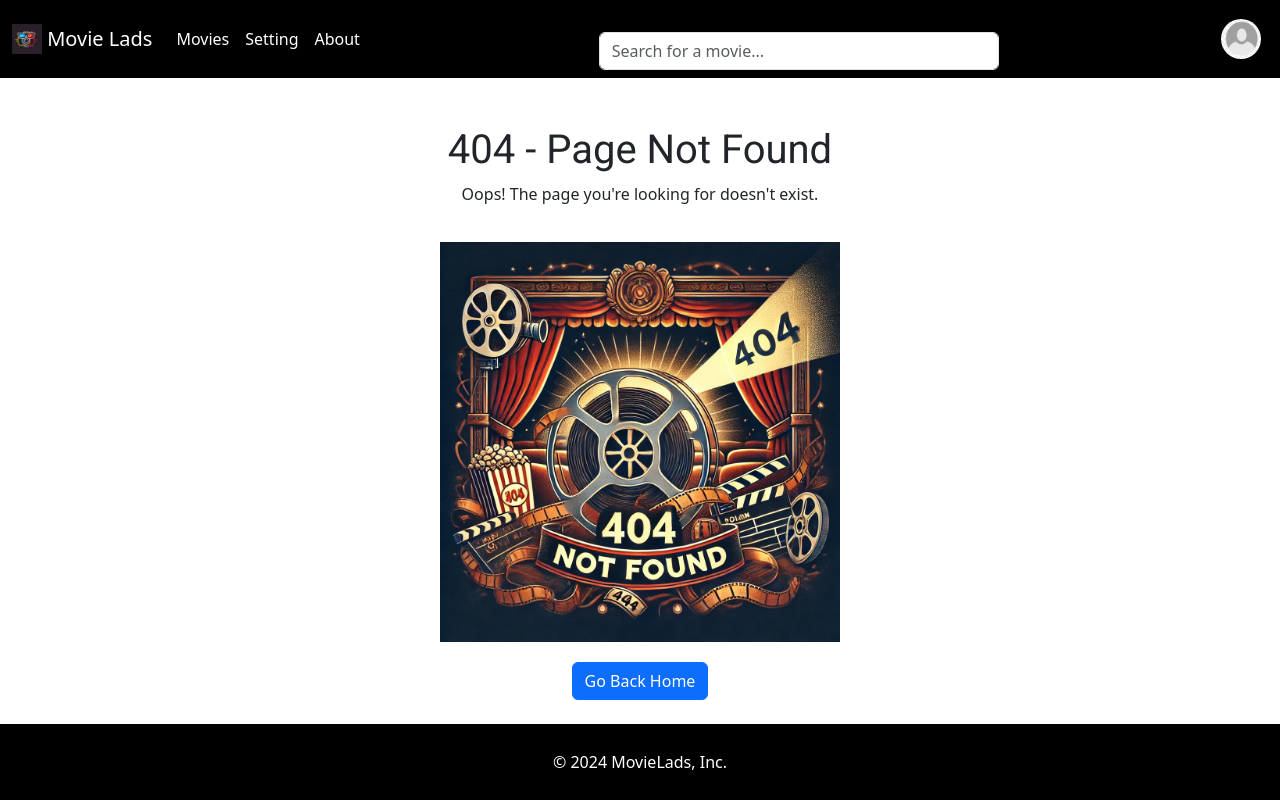
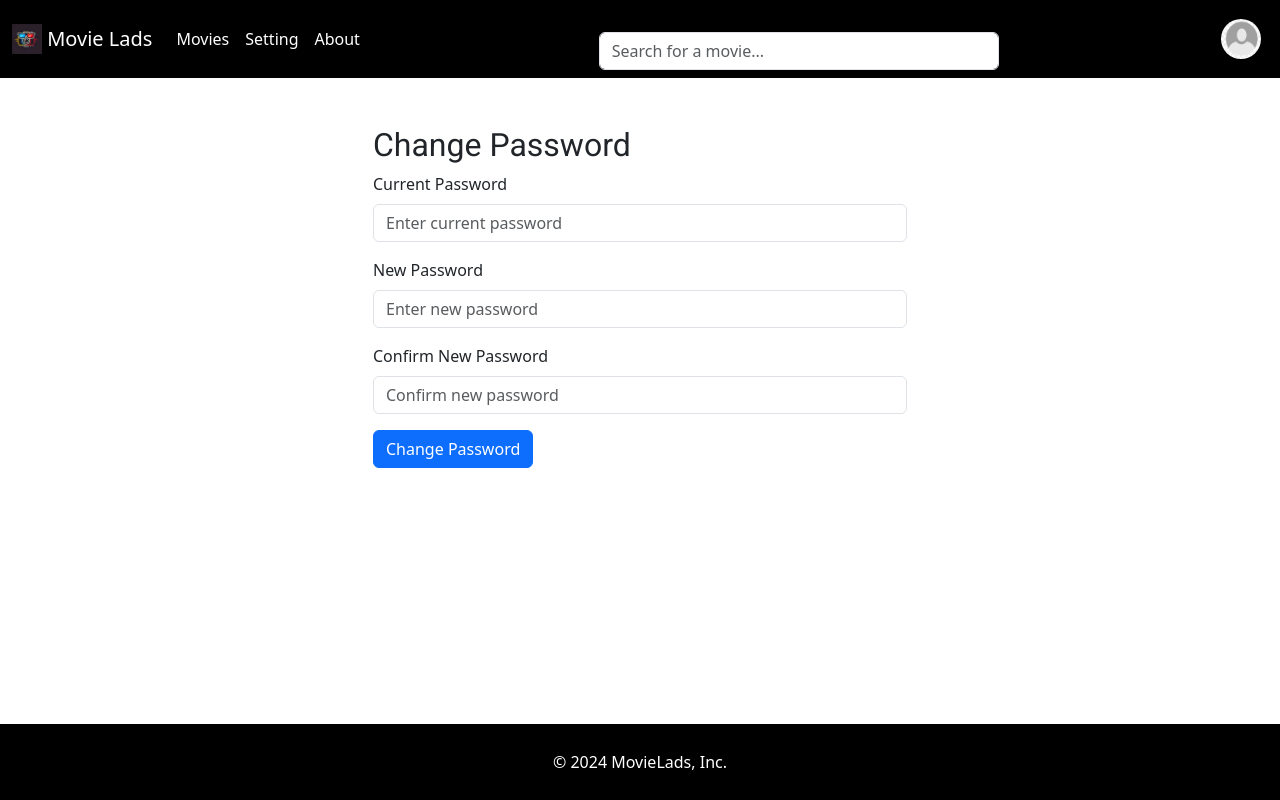
Before and after one commit to hassanzaker/movielads-front, a React (Create React App) app: page /change-password in a window 1280 px wide. Before the commit this address had no page. Built offline with nearby package versions, Linux system fonts and the light colour scheme; sample sign-in values are in the browser's storage.

Commit message:
Add change password

```diff
--- a/src/App.js
+++ b/src/App.js
@@ -24,6 +24,7 @@ import { DndProvider } from 'react-dnd';
 import { HTML5Backend } from 'react-dnd-html5-backend';
 import { useAuth } from './components/AuthContext';
 import { useTheme, ThemeProvider } from './components/ThemeContext';
+import ChangePassword from './components/pages/ChangePassword';
 
 // axios.defaults.baseURL = 'http://127.0.0.1:8000/';
 axios.defaults.baseURL = 'https://api.movielads.net/';
@@ -147,6 +148,7 @@ const App = () => {
                                 <Route path="/watchlist" element={<ProtectedRoute><Watchlist /></ProtectedRoute>} />
                                 <Route path="/seenlist" element={<ProtectedRoute><Seenlist /></ProtectedRoute>} />
                                 <Route path="/profile" element={<ProtectedRoute><Profile /></ProtectedRoute>} />
+                                <Route path="/change-password" element={<ProtectedRoute><ChangePassword /></ProtectedRoute>} />
                                 {/* Catch-all route for undefined URLs */}
                                 <Route path="*" element={<NotFound />} />
                             </Routes>
--- a/src/components/ProfileDropdown.js
+++ b/src/components/ProfileDropdown.js
@@ -56,11 +56,13 @@ const ProfileDropdown = () => {
                         <Dropdown.Item href="/dashboard" className="dropdown-item">Dashboard</Dropdown.Item>
                         <Dropdown.Item href="/watchlist" className="dropdown-item">Watchlist</Dropdown.Item>
                         <Dropdown.Item href="/seenlist" className="dropdown-item">Seen Movies</Dropdown.Item>
+                        <Dropdown.Item href="/change-password" className="dropdown-item">Change Password</Dropdown.Item>
                         <Dropdown.Item href="/settings" className="dropdown-item">Setting</Dropdown.Item>
                         <Dropdown.Item onClick={handleLogout} className="dropdown-item">Log out</Dropdown.Item>
                     </>
                 ) : (
                     <>
+                        <Dropdown.Item href="/signup" className="dropdown-item">Sign up</Dropdown.Item>
                         <Dropdown.Item href="/signin" className="dropdown-item">Sign in</Dropdown.Item>
                         <Dropdown.Item href="/settings" className="dropdown-item">Setting</Dropdown.Item>
                     </>
--- /dev/null
+++ b/src/components/pages/ChangePassword.js
@@ -0,0 +1,86 @@
+import React, { useState } from 'react';
+import axios from 'axios';
+import { Form, Button, Container, Row, Col, Alert } from 'react-bootstrap';
+
+const ChangePassword = () => {
+    const [currentPassword, setCurrentPassword] = useState('');
+    const [newPassword, setNewPassword] = useState('');
+    const [confirmPassword, setConfirmPassword] = useState('');
+    const [message, setMessage] = useState(null);
+    const [error, setError] = useState(null);
+
+    const handleSubmit = async (e) => {
+        e.preventDefault();
+        setMessage(null);
+        setError(null);
+
+        if (newPassword !== confirmPassword) {
+            setError("New passwords do not match");
+            return;
+        }
+
+        try {
+            const response = await axios.put('users/change-password/', {
+                current_password: currentPassword,
+                new_password: newPassword,
+                confirm_password: confirmPassword
+            });
+            setMessage(response.data.message);
+            setCurrentPassword('');
+            setNewPassword('');
+            setConfirmPassword('');
+        } catch (err) {
+            setError(err.response?.data?.error || "An error occurred");
+        }
+    };
+
+    return (
+        <Container>
+            <Row className="justify-content-md-center">
+                <Col md={6}>
+                    <h2 className="mt-5">Change Password</h2>
+                    {message && <Alert variant="success">{message}</Alert>}
+                    {error && <Alert variant="danger">{error}</Alert>}
+                    <Form onSubmit={handleSubmit}>
+                        <Form.Group className="mb-3" controlId="currentPassword">
+                            <Form.Label>Current Password</Form.Label>
+                            <Form.Control
+                                type="password"
+                                placeholder="Enter current password"
+                                value={currentPassword}
+                                onChange={(e) => setCurrentPassword(e.target.value)}
+                                required
+                            />
+                        </Form.Group>
+
+                        <Form.Group className="mb-3" controlId="newPassword">
+                            <Form.Label>New Password</Form.Label>
+                            <Form.Control
+                                type="password"
+                                placeholder="Enter new password"
+                                value={newPassword}
+                                onChange={(e) => setNewPassword(e.target.value)}
+                                required
+                            />
+                        </Form.Group>
+
+                        <Form.Group className="mb-3" controlId="confirmPassword">
+                            <Form.Label>Confirm New Password</Form.Label>
+                            <Form.Control
+                                type="password"
+                                placeholder="Confirm new password"
+                                value={confirmPassword}
+                                onChange={(e) => setConfirmPassword(e.target.value)}
+                                required
+                            />
+                        </Form.Group>
+
+                        <Button variant="primary" type="submit">Change Password</Button>
+                    </Form>
+                </Col>
+            </Row>
+        </Container>
+    );
+};
+
+export default ChangePassword;
```
